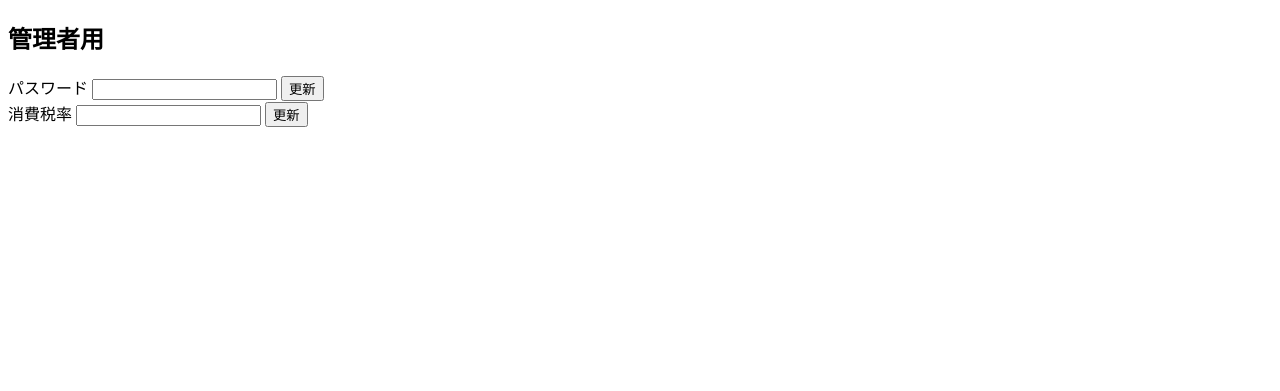
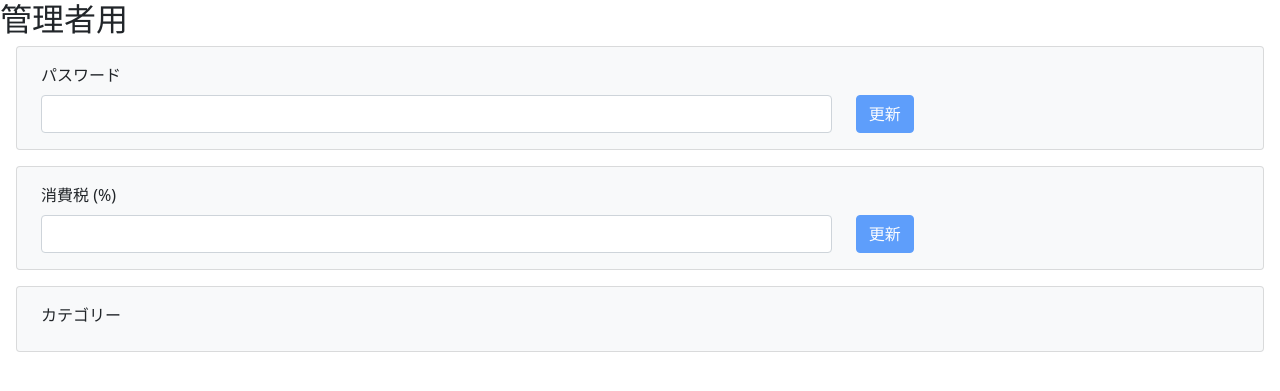
Before and after one commit to kodaimura/byy, a Python web app: template templates/general.html in a window 1280 px wide. Shown: the top 391 px of the page. Run offline with Jinja, Linux system fonts and the light colour scheme; the template is opened without the code that fills it, so the values that code supplies are empty.

Commit message:
function addition: update category

```diff
--- a/templates/general.html
+++ b/templates/general.html
@@ -3,42 +3,88 @@
 <head>
 	<meta charset="utf-8">
 	<meta name="viewport" content="width=device-width,initial-scale=1">
-	<title></title>
+	<title>管理者画面</title>
+  <link href="https://cdn.jsdelivr.net/npm/bootstrap@5.0.2/dist/css/bootstrap.min.css" rel="stylesheet" integrity="sha384-EVSTQN3/azprG1Anm3QDgpJLIm9Nao0Yz1ztcQTwFspd3yD65VohhpuuCOmLASjC" crossorigin="anonymous">
 </head>
 <body>
 	<div class="wrapper">
 	<h2>管理者用</h2>
 	<div class="form-wrapper">
 
-	<form name="passwordForm" onsubmit="return false">
-			<div id="password-error"></div>
-    	<label for="password">パスワード</label>
-    	<input type="text" name="password" value="{{password}}" required="required">
-    	<input type="button" value="更新" id="send-password">
+	<form name="passwordForm" onsubmit="return false" class="mx-3 px-4 py-3 mb-3 bg-light card">
+    <div id="password-error" class="text-danger"></div>
+      <label for="password" class="form-label">パスワード</label>
+      <div class="row">
+        <div class="col-8">
+          <input type="hidden" value="{{password}}" id="password-bk">
+          <input type="text" class="form-control" name="password" value="{{password}}"
+          oninput="onInput('password')" id="password">
+        </div>
+        <div class="col-4">
+          <input type="button" class="btn btn-primary" value="更新" id="password-send" disabled>
+        </div>
+      </div>
 	</form>
-    <form name="taxForm" onsubmit="return false">
-    	<div id="tax-error"></div>
-    	<label for="password">消費税率</label>
-    	<input type="number" name="tax" value="{{tax}}">
-    	<input type="button" value="更新" id="send-tax">
-    </form>
+  <form name="taxForm" onsubmit="return false" class="mx-3 px-4 py-3 mb-3 bg-light card">
+    <div id="tax-error" class="text-danger"></div>
+      <label for="tax" class="form-label">消費税 (%)</label>
+      <div class="row">
+        <div class="col-8">
+          <input type="hidden" value="{{tax}}" id="tax-bk">
+          <input type="number" class="form-control" name="tax" value="{{tax}}"
+          oninput="onInput('tax')" id="tax">
+        </div>
+        <div class="col-4">
+          <input type="button" class="btn btn-primary" value="更新" id="tax-send" disabled>
+        </div>
+      </div>
+  </form>
+
+    <div class="mx-3 px-4 py-3 mb-3 bg-light card">
+      <label for="categories" class="form-label">カテゴリー</label>
+      {% for c in categories %}
+      <form method="POST" action="categories/{{c.id}}">
+        <div class="row">
+          <div class="col-8 mb-1">
+            <input type="hidden" value="{{c.category_name}}" id="category-{{c.id}}-bk">
+            <input type="text" class="form-control" name="category_name" value="{{c.category_name}}"
+            oninput="onInput('category-{{c.id}}')" id="category-{{c.id}}">
+          </div>
+          <div class="col-4">
+            <input type="submit" class="btn btn-primary" value="更新" id="category-{{c.id}}-send" disabled>
+          </div>
+        </div>
+      </form>
+      {% endfor %}
+    </div>
   </div>
   </div>
+
+  <script src="https://cdn.jsdelivr.net/npm/bootstrap@5.3.0-alpha1/dist/js/bootstrap.bundle.min.js" integrity="sha384-w76AqPfDkMBDXo30jS1Sgez6pr3x5MlQ1ZAGC+nuZB+EYdgRZgiwxhTBTkF7CXvN" crossorigin="anonymous"></script>
   <script type="text/javascript">
-    document.getElementById('send-password').addEventListener('click', () => {
+    document.getElementById('password-send').addEventListener('click', () => {
       const password = document.forms.passwordForm.password.value;
 
-      fetch('password', {
-        method: 'POST',
-        headers: {'Content-Type': 'application/json'},
-        body: JSON.stringify({password})
-      }).then(response => {
-        document.getElementById('password-error').innerHTML
-        	= (response.ok)? "更新成功" : "更新に失敗しました";
-      });
+      if (password.trim() === "") {
+        document.getElementById('password-error').innerHTML = "新しいパスワードを入力してください";
+      } else {
+        fetch('password', {
+          method: 'POST',
+          headers: {'Content-Type': 'application/json'},
+          body: JSON.stringify({password})
+        }).then(response => {
+          if (response.ok) {
+            document.getElementById('password-send').disabled = true;
+            document.getElementById('password-bk').value = password;
+            window.alert('パスワードを変更しました。');
+          } else {
+            document.getElementById('password-error').innerHTML = "更新失敗";
+          }
+        });
+      }
     })
 
-    document.getElementById('send-tax').addEventListener('click', () => {
+    document.getElementById('tax-send').addEventListener('click', () => {
       const tax = document.forms.taxForm.tax.value;
 
       fetch('tax', {
@@ -46,10 +92,23 @@
         headers: {'Content-Type': 'application/json'},
         body: JSON.stringify({tax})
       }).then(response => {
-        document.getElementById('tax-error').innerHTML
-        	= (response.ok)? "更新成功" : "更新に失敗しました";
+        if (response.ok) {
+          document.getElementById('tax-send').disabled = true;
+          document.getElementById('tax-bk').value = tax;
+          window.alert('消費税を変更しました。');
+        } else {
+          document.getElementById('tax-error').innerHTML = "更新失敗";
+        }
       });
     })
+
+    const onInput = (id) => {
+      const bk = document.getElementById(`${id}-bk`).value;
+      const input = document.getElementById(id).value;
+
+      document.getElementById(`${id}-send`).disabled = (bk == input)? true : false;
+    }
+
   </script>
 </body>
 </html>
```
Also changed, not shown: 3 other files.
